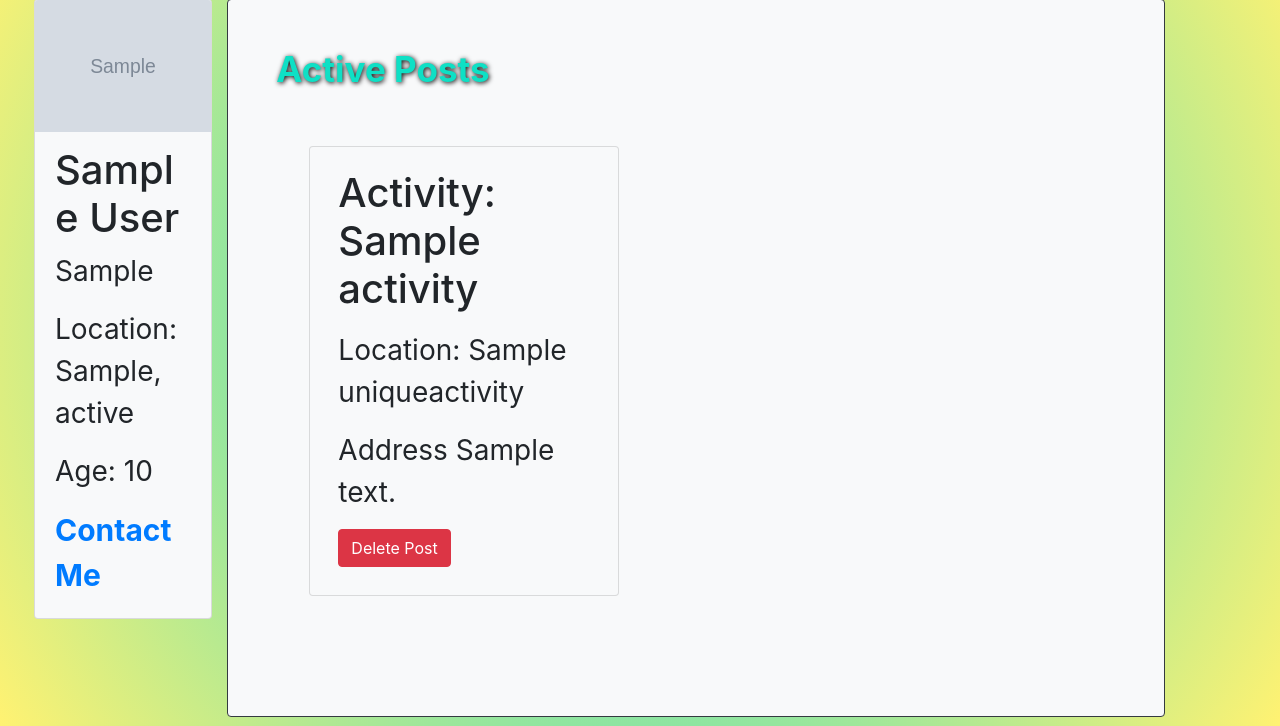
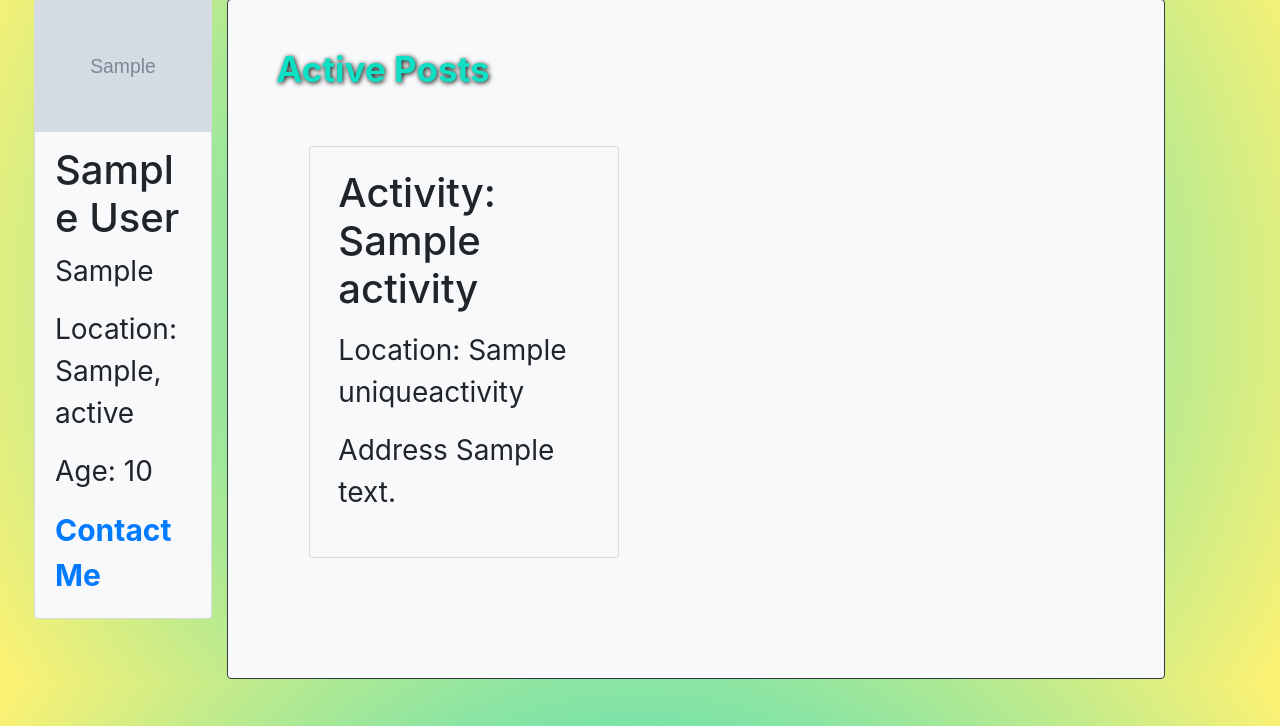
Before and after one commit to SD-github21/meet-friends, a Node server app: page /profile/1 in a window 1280 px wide. Shown: the part 74-800 px from the top of the page. Run offline with Node 20, Linux system fonts and the light colour scheme; a user stored in the database is signed in; tables that the repository leaves empty hold one stand-in row (values such as "Sample post"); grey boxes marked "Sample" are stand-in pictures; some libraries are stand-ins or nearby versions.

Commit message:
updated user profile

```diff
--- a/views/user-profile.handlebars
+++ b/views/user-profile.handlebars
@@ -29,7 +29,7 @@
                           <h3 class="card-subtitle profileName pb-3">Activity: {{activity.activity_name}}</h3>
                           <p class="card-text profileDet">Location: {{location_name}}</p>
                           <p ="card-text profileDet">Address {{address}}</p>
-                          <button class="btn btn-danger" id="deleteBtn">Delete Post</button>
+
 
                         </div>
                       </div>
@@ -42,7 +42,5 @@
 
 </div>
 
-{{#if user.uniqueactivities}}
-    <script src="../javascript/delete-post.js"></script>
-{{/if}}
+
 <script src="../javascript/profile.js"></script>
```
